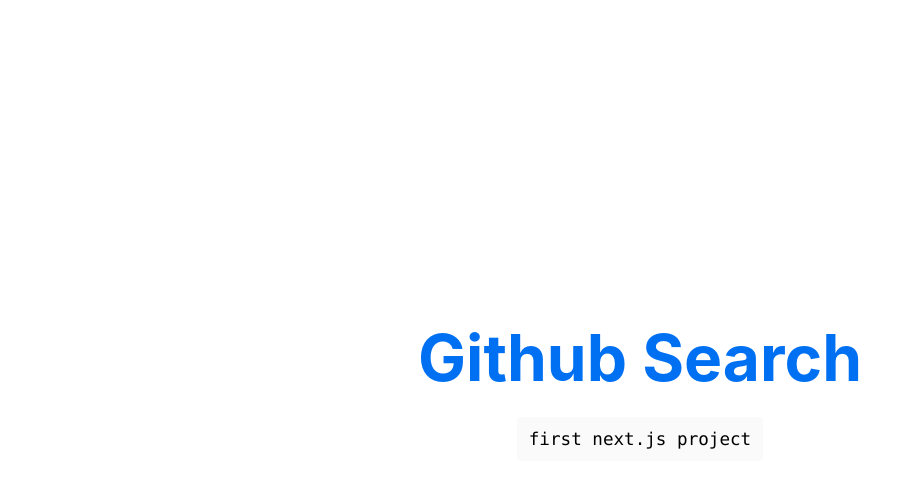
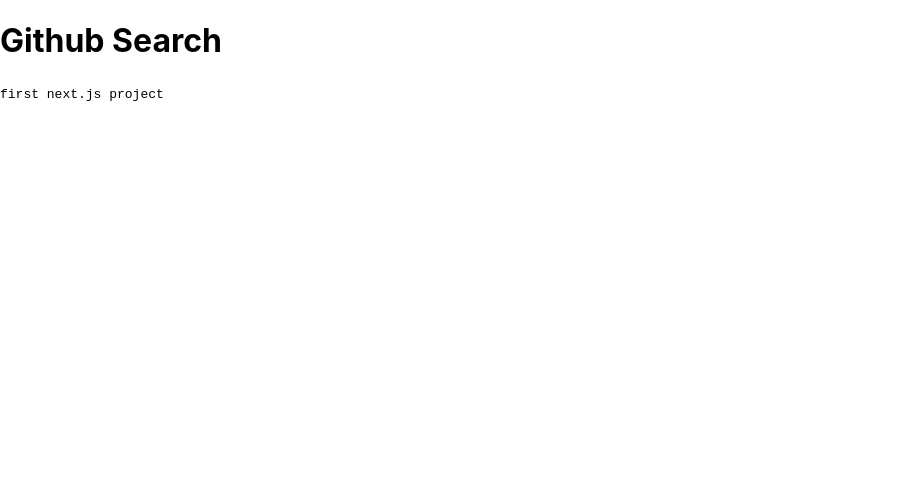
Before and after one commit to mrdm026M/github-search, a Next.js app: page / in a window 1280 px wide. Shown: the top 488 px of the page, without its empty margins (0-921 px from the left). Built offline with nearby package versions, Linux system fonts and the light colour scheme.

Commit message:
removed unused html

```diff
--- a/pages/index.js
+++ b/pages/index.js
@@ -1,23 +1,21 @@
 import Head from "next/head";
-import Image from "next/image";
-import styles from "../styles/Home.module.css";
 
 export default function Home() {
   return (
-    <div className={styles.container}>
+    <div>
       <Head>
         <title>Github Search</title>
         <meta name="description" content="Generated by create next app" />
         <link rel="icon" href="/favicon.ico" />
       </Head>
 
-      <main className={styles.main}>
-        <h1 className={styles.title}>
+      <main>
+        <h1>
           <a href="https://nextjs.org">Github Search</a>
         </h1>
 
-        <p className={styles.description}>
-          <code className={styles.code}>first next.js project</code>
+        <p>
+          <code>first next.js project</code>
         </p>
       </main>
     </div>
```
